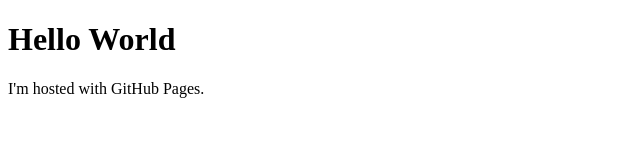
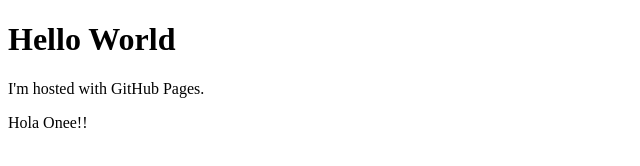
Before and after one commit to antonio-wata/presentation-page, a plain HTML site: page index.html in a window 1280 px wide. Shown: the full height of the page, 0-640 px from the left. Drawn offline with Linux system fonts and the light colour scheme.

Commit message:
Update index.html

```diff
--- a/index.html
+++ b/index.html
@@ -4,5 +4,6 @@
   <body>
     <h1>Hello World</h1>
     <p>I'm hosted with GitHub Pages.</p>
+    <p>Hola Onee!! </p>
   </body>
 </html>
```
